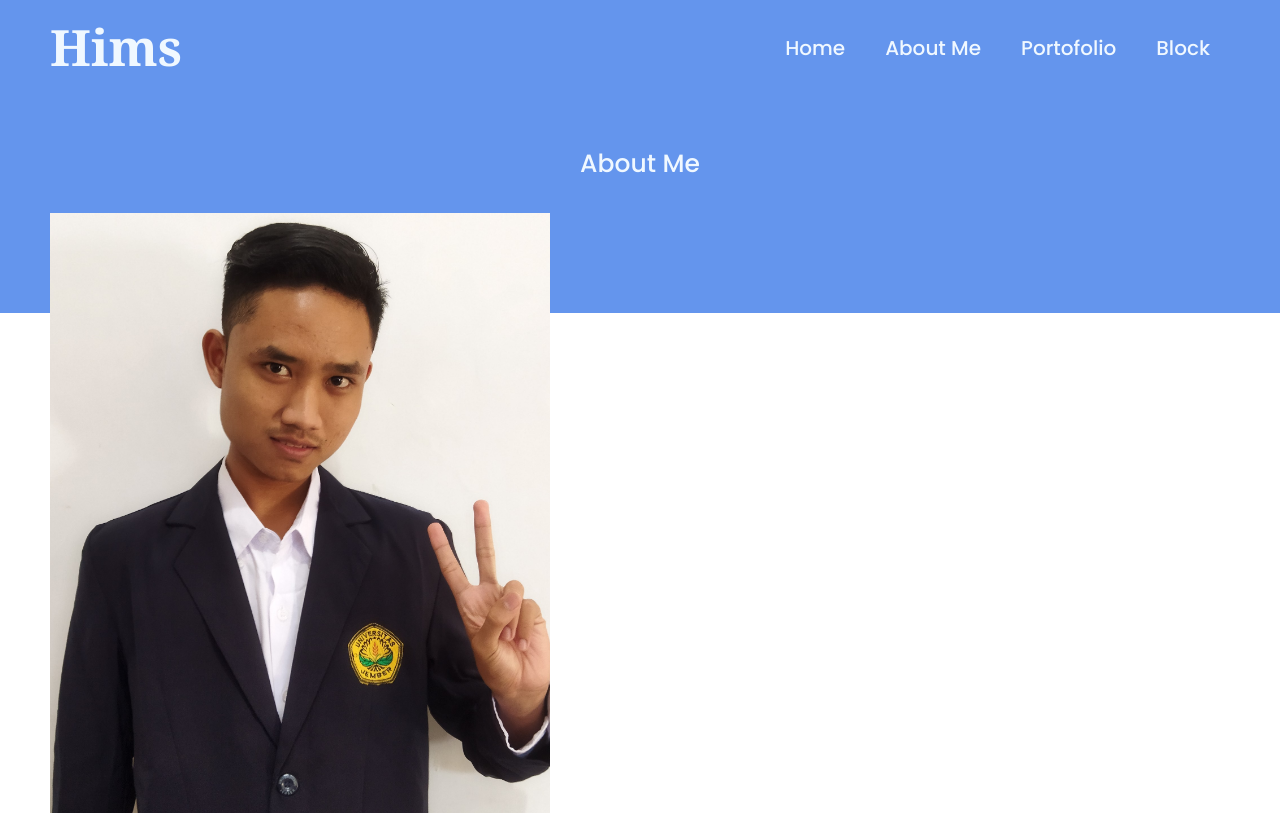
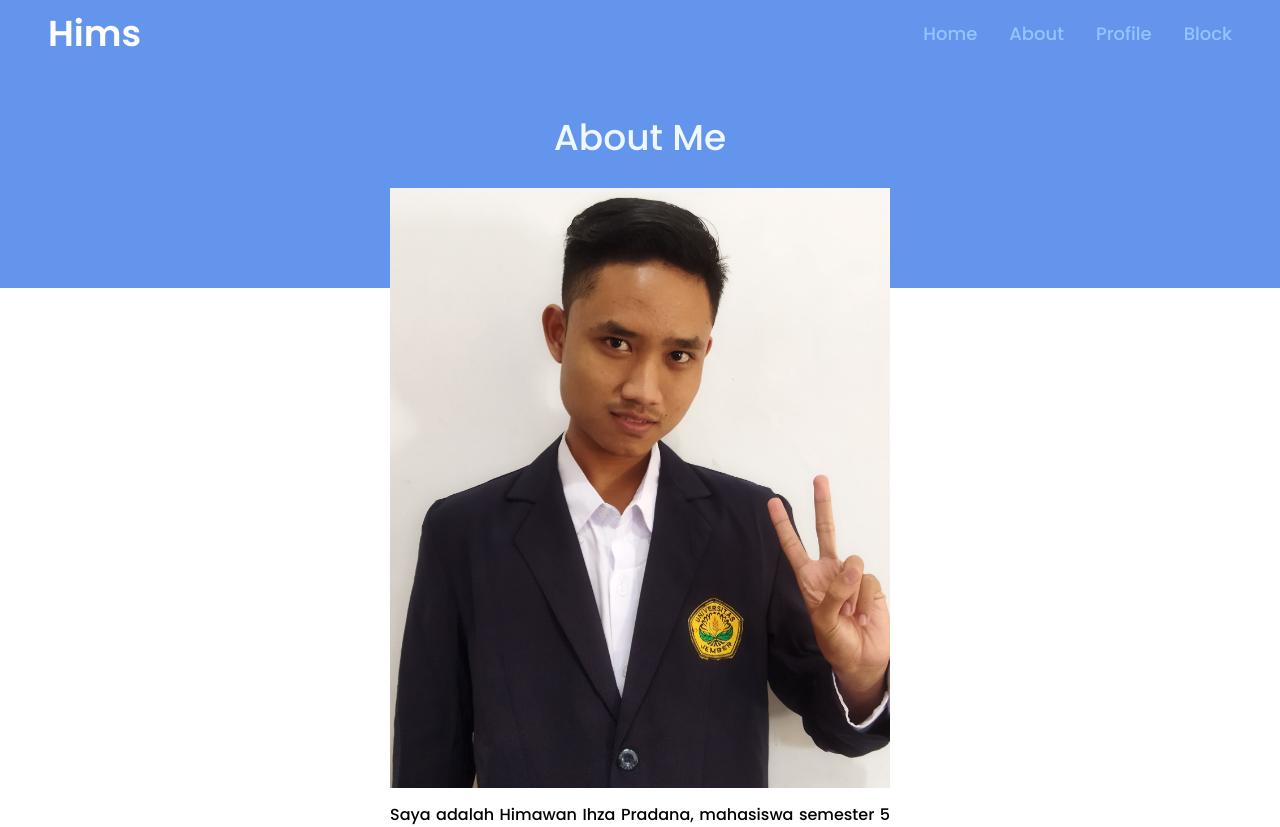
Before and after one commit to ihzapradana/react-portofolio, a React (Vite) app: page /about in a window 1280 px wide. Shown: the top 827 px of the page. Built offline with nearby package versions, Linux system fonts and the light colour scheme.

Commit message:
responsifnya blm ygy

```diff
--- a/src/AboutMe.css
+++ b/src/AboutMe.css
@@ -1,8 +1,5 @@
 @import url('https://fonts.googleapis.com/css2?family=Poppins:ital,wght@0,200;0,300;0,500;0,600;0,700;0,800;1,600;1,700&display=swap');
 
-@tailwind base;
-@tailwind components;
-@tailwind utilities;
 
 .content{
     margin: auto;
--- a/src/Blog.css
+++ b/src/Blog.css
@@ -1,6 +1,4 @@
-@tailwind base;
-@tailwind components;
-@tailwind utilities;
+
 
 .judul-blog {
     padding-top: 50px;
--- a/src/NavBar.css
+++ b/src/NavBar.css
@@ -2,7 +2,7 @@
 @tailwind components;
 @tailwind utilities;
 
-nav{
+/* nav{
     background-color:#6495ED ;
     display: flex;
     justify-content: space-between;
@@ -32,4 +32,4 @@ ul li a{
 ul li a:hover{
     background-color: #06ec06;
     color: white;
-}
+} */
--- a/src/Profile.css
+++ b/src/Profile.css
@@ -1,6 +1,4 @@
-@tailwind base;
-@tailwind components;
-@tailwind utilities;
+
 
 .photo-contact{
     text-align: center;
@@ -35,7 +33,7 @@
     justify-content: center;
     align-items: center;
     width: 400px;
-    padding: 82px 0px;
+    padding: 92.5px 0px;
     background-color: #6495ED;
 }
 .nav-menu{
--- a/src/components/AboutMe.jsx
+++ b/src/components/AboutMe.jsx
@@ -10,10 +10,12 @@ function AboutMe() {
     return (
 
         <main className='about'>
-            <section className="about-me"><h1>About Me</h1></section>
+            <section className="about-me"><h1 className='text-4xl'>About Me</h1></section>
                 <section className="container">
                     <div className="content">
-                        <img className="img-about"src="../image/about.jpg" alt="" />
+                        <div className='flex justify-center'>
+                            <img className="img-about"src="../image/about.jpg" alt="" />
+                        </div>
                         <p>{text}</p>
                     </div>
             </section>
--- a/src/components/Navbar.jsx
+++ b/src/components/Navbar.jsx
@@ -1,16 +1,41 @@
  import { Link } from 'react-router-dom';
 import '../NavBar.css'
+import React, { useState } from 'react'
 
 function Navbar() {
+  const [open, setOpen] = useState(false)
     return (
     <nav>
-        <a href="" className="logo">Hims</a>
+        {/* <a href="" className="logo">Hims</a>
         <ul className="nav-menu">
             <li><Link to={"/"}>Home</Link></li>
             <li><Link to={"/about"}>About Me</Link></li>
             <li><Link to={"/profile"}>Portofolio</Link></li>
             <li><Link to={"/blog"}>Block</Link></li>
-        </ul>
+        </ul> */}
+
+        <div className='flex flex-col lg:flex-row bg-[#6495ED] px-4'>
+          <div className='flex justify-between items-center px-4 py-4 lg:py-0 border-b border-blue-400 lg:border-b-0'>
+            <div className='text-white font-semibold text-3xl'>
+              <a href="#"className='px-4 text-4xl'>Hims</a>
+            </div>
+            <div>
+              <button onClick={() => setOpen(!open)} className='focus:outline-none text-white block lg:hidden'>
+              <svg className='w-5 h-5' xmlns="http://www.w3.org/2000/svg" fill="none" viewBox="0 0 24 24" stroke-width="1.5" stroke="currentColor" class="w-6 h-6">
+                <path className={!open ? 'block' : 'hidden'} stroke-linecap="round" stroke-linejoin="round" d="M3.75 6.75h16.5M3.75 12h16.5m-16.5 5.25h16.5" />
+                <path className={open ? 'block' : 'hidden'} strokeLinecap="round" strokeLinejoin="round" d="M6 18L18 6M6 6l12 12" />
+              </svg>
+              </button>
+            </div>
+          </div>
+
+          <div className={`${open ? 'block' : 'hidden'} lg:flex flex-col lg:flex-row w-full justify-end px-4 py-4 lg:py-0`}>
+            <a href="" className='block px-4 py-2 lg:py-5 text-blue-300 hover:bg-gray-200 hover:rounded-xl hover:text-blue-500 text-lg'><Link to={"/"}>Home</Link></a>
+            <a href="" className='block px-4 py-2 lg:py-5 text-blue-300 hover:bg-gray-200 hover:rounded-xl hover:text-blue-500 text-lg'><Link to={"/about"}>About</Link></a>
+            <a href="" className='block px-4 py-2 lg:py-5 text-blue-300 hover:bg-gray-200 hover:rounded-xl hover:text-blue-500 text-lg'><Link to={"/profile"}>Profile</Link></a>
+            <a href="" className='block px-4 py-2 lg:py-5 text-blue-300 hover:bg-gray-200 hover:rounded-xl hover:text-blue-500 text-lg'><Link to={"/blog"}>Block</Link></a>
+          </div>
+        </div>
     </nav>
     );
 };
--- a/src/home.css
+++ b/src/home.css
@@ -1,8 +1,4 @@
 @import url('https://fonts.googleapis.com/css2?family=Poppins:ital,wght@0,200;0,300;0,500;0,600;0,700;0,800;1,600;1,700&display=swap');
-
-@tailwind base;
-@tailwind components;
-@tailwind utilities;
 
 *{
     margin: 0;
@@ -48,7 +44,7 @@ ul li a:hover{
     align-items: center;
     justify-content: space-between;
     /* min-height: 100vh; */
-    padding: 50px 50px 90px 50px;
+    padding: 59px 50px 90px 50px;
 }
 .home-teks-aja{
     margin-top: 10px;
--- /dev/null
+++ b/src/main.css
@@ -0,0 +1,3 @@
+@tailwind base;
+@tailwind components;
+@tailwind utilities;
--- a/src/main.jsx
+++ b/src/main.jsx
@@ -2,6 +2,7 @@ import React from 'react'
 import ReactDOM from 'react-dom/client'
 import { BrowserRouter } from 'react-router-dom'
 import App from './App'
+import './main.css'
 
 
 ReactDOM.createRoot(document.getElementById('root')).render(
--- a/tailwind.config.cjs
+++ b/tailwind.config.cjs
@@ -4,7 +4,12 @@ module.exports = {
     "./src/**/*.{js,jsx,ts,tsx}",
   ],
   theme: {
-    extend: {},
+    extend: {
+      color:{
+        'primary': '#6495ED',
+        'hover-nav': '#06ec06'
+      }
+    },
   },
   plugins: [],
 }
```
